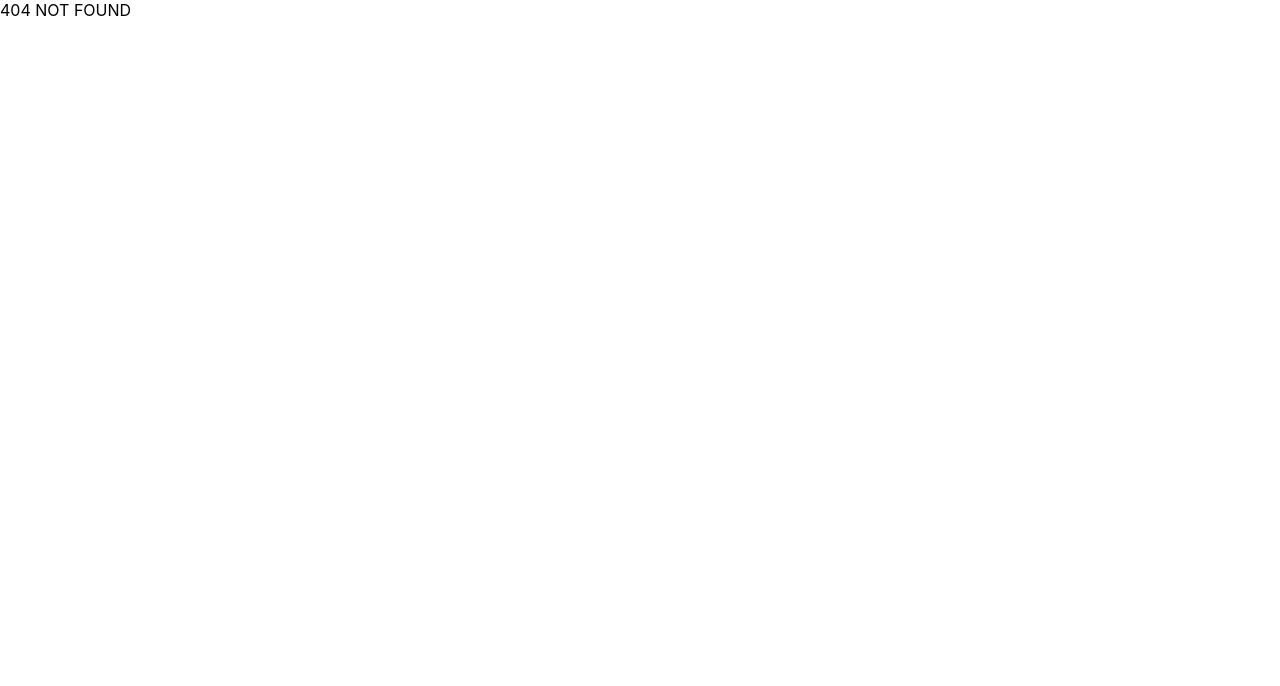
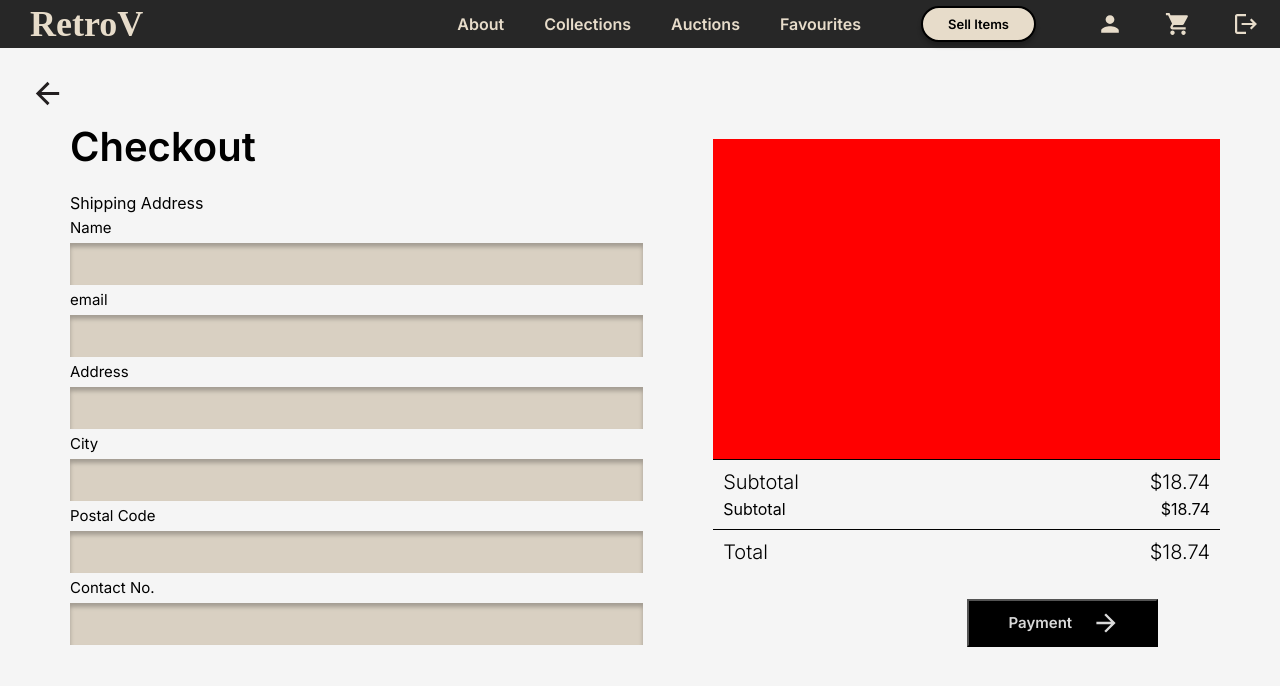
Before and after one commit to ashadnadeem/front-end-retro-vegas, a React (Create React App) app: page /checkout in a window 1280 px wide. Before the commit this address had no page. Shown: the top 686 px of the page. Built offline with nearby package versions, Linux system fonts and the light colour scheme; a web font is replaced by a local one.

Commit message:
feat: Add Checkout Page

```diff
--- a/src/App.tsx
+++ b/src/App.tsx
@@ -14,6 +14,7 @@ import FavouriteScreen from './screens/favouritepage';
 import IndividualCollectionScreen from './screens/individualcollectionpage';
 import ProductScreen from './screens/productscreen';
 import MyBidsScreen from './screens/mybidspage';
+import CheckoutScreen from './screens/Checkoutpage';
 
 function App() {
   const user = true;
@@ -32,6 +33,7 @@ function App() {
           <Route path='/favourite' element={<FavouriteScreen/>}/>
           <Route path='/mybids' element={<MyBidsScreen/>}/> */}
           <Route path='/product' element={<ProductScreen />}/>
+          <Route path='/checkout' element={<CheckoutScreen/>}/>
 
           <Route path ="*" element={"404 NOT FOUND"} />
         </Routes>
--- /dev/null
+++ b/src/components/Forms/CheckoutForm/index.tsx
@@ -0,0 +1,35 @@
+import React, { FC } from "react";
+import { useNavigate } from "react-router-dom";
+import PageHeader from "../../Text/PageHeader";
+import InputField from "../../TextFields";
+import "./styles.css";
+
+type Props = {
+}
+
+const CheckoutForm: FC<Props> = ({}) => {
+    const [name, setName] = React.useState("");
+    const [email, setEmail] = React.useState("");
+    const [address, setAddress] = React.useState("");
+    const [city, setCity] = React.useState("");
+    const [phoneNum, setPhoneNum] = React.useState("");
+    const [postalCode, setPostalCode] = React.useState("");
+
+
+    return(
+        <div className="checkout_form_group">
+            <PageHeader text="Checkout" />
+            <text>Shipping Address</text>
+            <div className="checkout_form_textfields">
+                <InputField title="Name" placeHolder="" text={name} setText={setName} />
+                <InputField title="email" placeHolder="" text={email} setText={setEmail} />
+                <InputField title="Address" placeHolder="" text={address} setText={setAddress} />
+                <InputField title="City" placeHolder="" text={city} setText={setCity} />
+                <InputField title="Postal Code" placeHolder="" text={postalCode} setText={setPostalCode} />
+                <InputField title="Contact No." placeHolder="" text={phoneNum} setText={setPhoneNum} />
+            </div>
+        </div>
+    );
+}
+
+export default CheckoutForm;
--- /dev/null
+++ b/src/components/Forms/CheckoutForm/styles.css
@@ -0,0 +1,12 @@
+.checkout_form_textfields {
+    flex-direction: column;
+    /* width: 50%; */
+}
+
+.checkout_form_group{
+    width: 50%;
+    display: flex;
+    justify-content: space-evenly;
+    flex-direction: column;
+    padding: 10px;
+}
--- /dev/null
+++ b/src/screens/Checkoutpage/index.tsx
@@ -0,0 +1,64 @@
+import { Divider } from "@mui/material";
+import React, { FC} from "react"
+import BackButton from "../../components/Buttons/BackButton";
+import { RectangleArrowButton } from "../../components/Buttons/RectangleButton";
+import CheckoutForm from "../../components/Forms/CheckoutForm";
+import LoginForm from "../../components/Forms/LoginForm";
+import { DefaultHeader } from "../../components/Headers/DefaultHeader";
+import Sidebar from "../../components/Images/Sidebar";
+import InputField from "../../components/TextFields";
+import './styles.css';
+
+const CheckoutScreen: FC = () => {
+    return (
+        <>
+            <div className="checkout_page">
+                <div className="checkout_page_header">
+                    <DefaultHeader inverted={true}/>
+                </div>
+                <div className="checkout_page_back_icon">
+                    <BackButton />
+                </div>
+
+                <div className="checkout_page_content">
+                    <CheckoutForm/>
+
+                    <div className="checkout_cart_group">
+
+                        <div className="checkout_cart">
+
+                        </div>
+
+                        <div className="checkout_summary_text">
+                            <div className="checkout_summary_total">
+                                <text className="checkout_total_text">Subtotal</text>
+                                <text className="checkout_total_text">$18.74</text>
+                            </div>
+
+                            <div className="checkout_summary_total">
+                                <text className="">Subtotal</text>
+                                <text className="">$18.74</text>
+                            </div>
+
+                        </div>
+
+                        <div className="checkout_summary_text_2">
+                            <div className="checkout_summary_total">
+                                <text className="checkout_total_text">Total</text>
+                                <text className="checkout_total_text">$18.74</text>
+                            </div>
+                        </div>
+
+                        <div className="checkout_page_button">
+                            <RectangleArrowButton text={"Payment"} onPress={() => {}}/>
+                        </div>
+
+                    </div>
+
+                </div>
+            </div>
+        </>
+    );
+}
+
+export default CheckoutScreen;
--- /dev/null
+++ b/src/screens/Checkoutpage/styles.css
@@ -0,0 +1,77 @@
+.checkout_page {
+    background-color: #f5f5f5;
+    height: 100vh;
+}
+
+.checkout_page_content{
+    display: flex;
+    flex-direction: row;
+    justify-content: space-between;
+    padding-left: 60px;
+    padding-right: 60px;
+}
+
+.checkout_page_header {
+    height: 10vh;
+}
+
+.checkout_page_back_icon{
+    display: flex;
+    flex-direction: row;
+    align-items: center;
+    justify-content: flex-start;
+    width: 100%;
+    height: 0%;
+    color: #231F20;
+}
+
+.checkout_cart_group{
+    display: flex;
+    flex-direction: column;
+    justify-content: center;
+    width: 45%;
+    padding-left: 70px;
+    padding-top: 50px;
+}
+
+.checkout_cart{
+    height: 40vh;
+    width: 100%;
+    border-bottom: 1px solid #000000;
+    background-color: red;
+}
+
+.checkout_summary_total{
+    width: 100%;
+    display: flex;
+    flex-direction: row;
+    justify-content: space-between;
+}
+
+.checkout_summary_text{
+    border-bottom: 1px solid #000000;
+    padding: 10px;
+}
+
+.checkout_summary_text_2{
+    padding: 10px;
+}
+
+.checkout_total_text {
+    font-family: 'Inter';
+    font-style: normal;
+    font-weight: 300;
+    font-size: 20px;
+    color: #000000;
+    padding-bottom: 5px;
+}
+
+.checkout_total {
+    padding: 10px;
+}
+
+.checkout_page_button {
+    width: 50%;
+    padding-top: 20px;
+    align-self: flex-end;
+}
```
